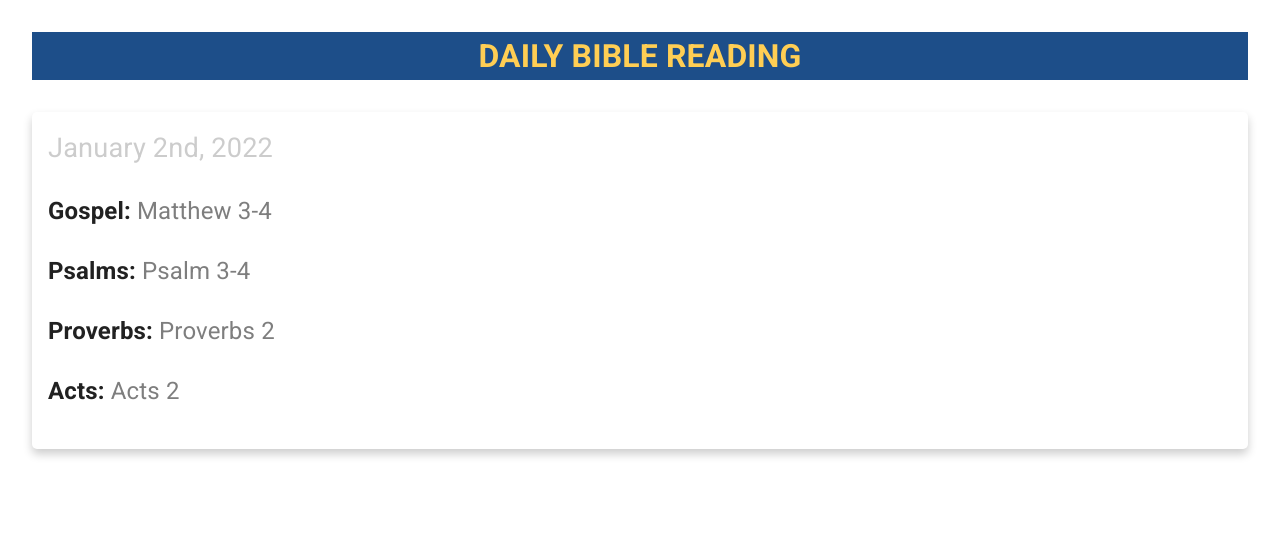
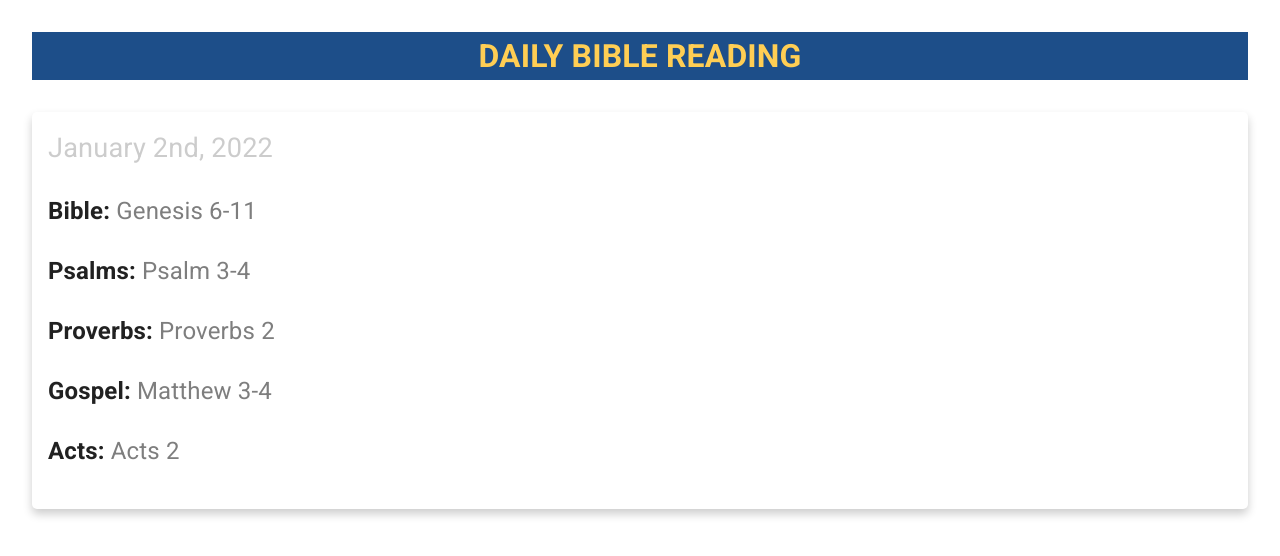
Before and after one commit to abel3t/Bible-reading-plans, a Next.js app: page / in a window 1280 px wide. Shown: the top 556 px of the page. Built offline with nearby package versions, Linux system fonts and the light colour scheme.

Commit message:
Updater books

```diff
--- a/src/pages/index.tsx
+++ b/src/pages/index.tsx
@@ -30,8 +30,8 @@ const Home: NextPage = () => {
 
           <div className="books">
             <p>
-              <span className="title">Gospel: </span>
-              <span className="book">{plans.gospel}</span>
+              <span className="title">Bible: </span>
+              <span className="book">{plans.bible}</span>
             </p>
 
             <p>
@@ -42,6 +42,11 @@ const Home: NextPage = () => {
             <p>
               <span className="title">Proverbs: </span>
               <span className="book">{plans.proverbs}</span>
+            </p>
+
+            <p>
+              <span className="title">Gospel: </span>
+              <span className="book">{plans.gospel}</span>
             </p>
 
             <p>
```
